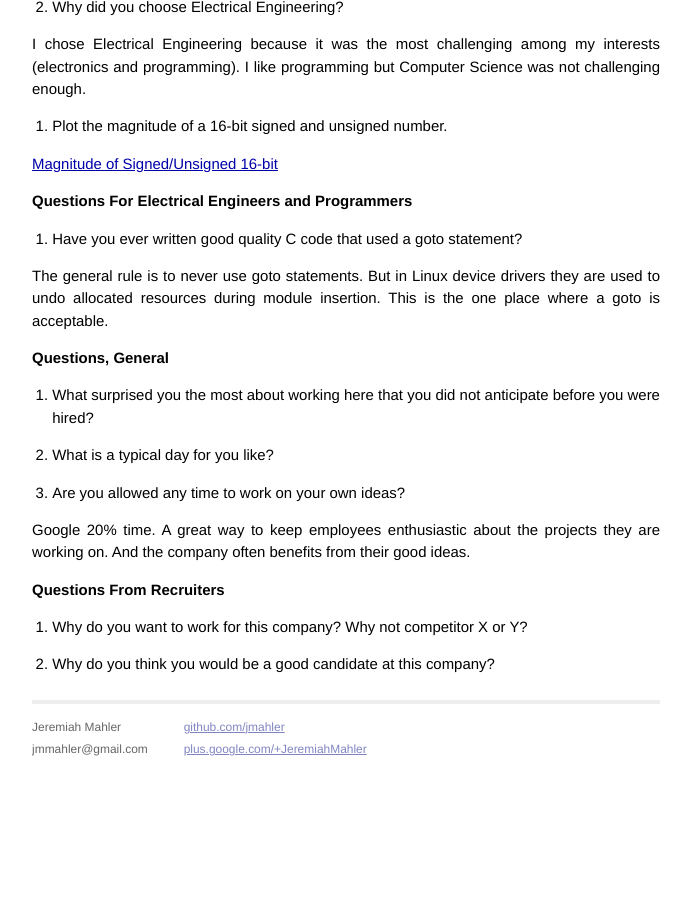
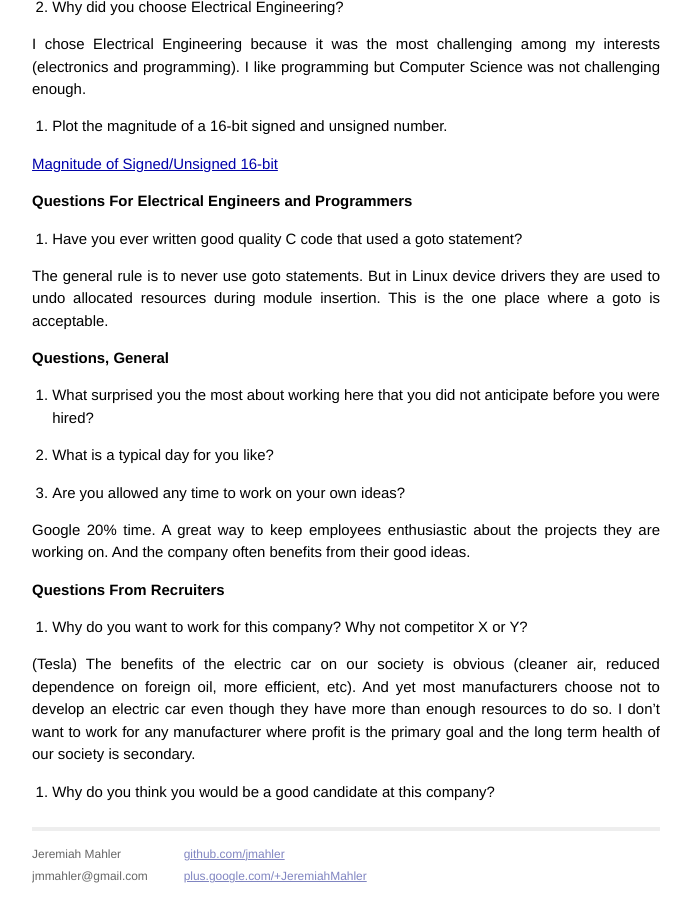
Before and after one commit to jmahler/jmahler.github.io, a Jekyll site: the page built from _posts/2014-02-22-interview_questions.md, in a window 1280 px wide and 900 px high, scrolled down 1962 px. Shown: the whole window, without its empty margins (294-985 px from the left). Built offline with Jekyll 4.4.1, drawn with Linux system fonts in a browser that asks for light colours; Markdown is read by kramdown in place of the engine named in the settings; before the commit the page ends 2735 px from its top, so only the background shows below that.

Commit message:
response to "why work here?" question

```diff
--- a/_posts/2014-02-22-interview_questions.md
+++ b/_posts/2014-02-22-interview_questions.md
@@ -146,4 +146,12 @@ not anticipate before you were hired?
 
 1. Why do you want to work for this company?  Why not competitor X or Y?
 
+  (Tesla)
+  The benefits of the electric car on our society is obvious
+  (cleaner air, reduced dependence on foreign oil,  more efficient, etc).
+  And yet most manufacturers choose not to develop an electric car even though
+  they have more than enough resources to do so.
+  I don't want to work for any manufacturer where profit is the primary
+  goal and the long term health of our society is secondary.
+
 1. Why do you think you would be a good candidate at this company?
```
